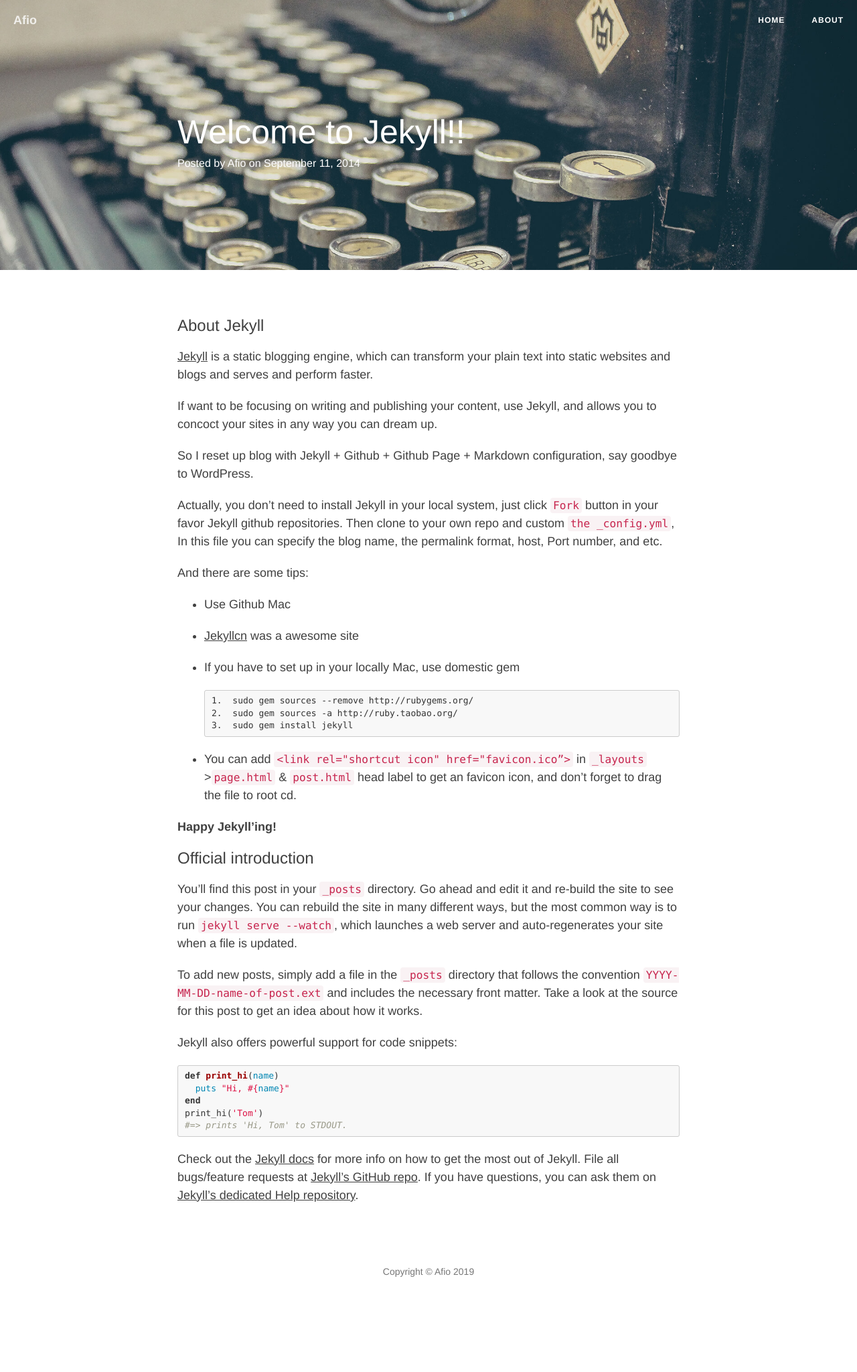
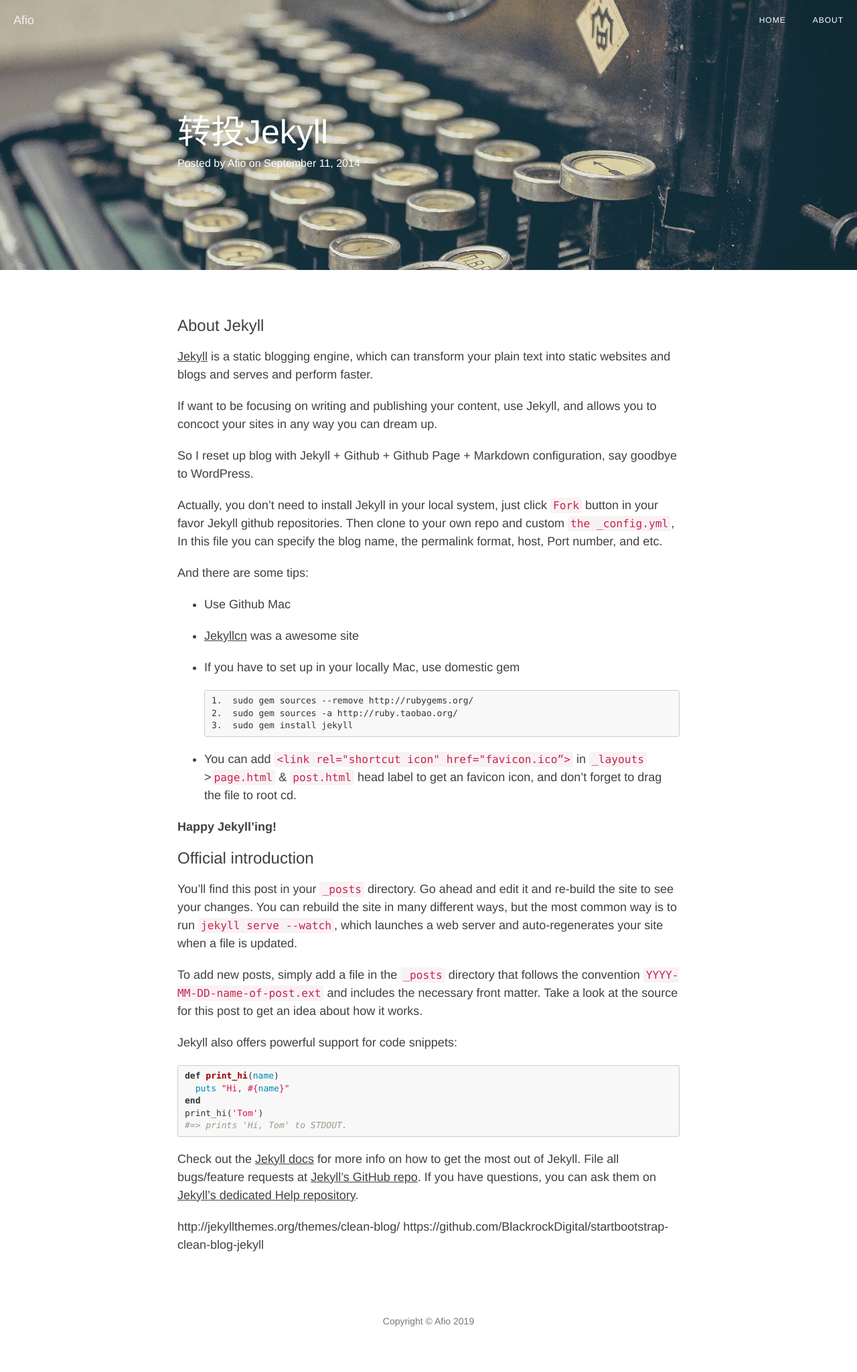
Before and after one commit to Afio/afio.github.io, a Jekyll site: the page built from _posts/2014-09-11-welcome-to-jekyll.markdown, in a window 1280 px wide. Shown: the whole page at 67% size. Built offline with Jekyll 4.4.1, drawn with Linux system fonts in a browser that asks for light colours; nearby versions of some CDN libraries; before the commit the page ends 1974 px from its top, so only the background shows below that.

Commit message:
css modify

```diff
--- a/_posts/2014-09-11-welcome-to-jekyll.markdown
+++ b/_posts/2014-09-11-welcome-to-jekyll.markdown
@@ -1,11 +1,11 @@
 ---
 layout: post
-title:  "Welcome to Jekyll!!"
+title:  "转投Jekyll"
 date:   2014-09-11 16:58:41
 categories: jekyll update
 header-img: "img/post-bg-01-jekyll.jpeg"
 ---
-<div style='margin:0 auto;width:0px;height:0px;overflow:hidden;'><img src="https://xqimg.imedao.com/16bbff5c1d3553fc06cb1d09.png" width='500'></div>
+<div style='margin:0 auto;width:0px;height:0px;overflow:hidden;'><img src="https://xqimg.imedao.com/16bc009f9115d3fc9c9f8813.png" width='500'></div>
 <h3>About Jekyll</h3>
 
 <a href="http://jekyllrb.com/" target="_blank">Jekyll</a> is a static blogging engine, which can transform your plain text into static websites and blogs and serves and perform faster.
@@ -55,3 +55,6 @@ Check out the [Jekyll docs][jekyll] for more info on how to get the most out of
 [jekyll]:      http://jekyllrb.com
 [jekyll-gh]:   https://github.com/jekyll/jekyll
 [jekyll-help]: https://github.com/jekyll/jekyll-help
+
+http://jekyllthemes.org/themes/clean-blog/
+https://github.com/BlackrockDigital/startbootstrap-clean-blog-jekyll
--- a/css/clean-blog.css
+++ b/css/clean-blog.css
@@ -17,7 +17,7 @@ h4,
 h5,
 h6 {
   font-family:  'Helvetica Neue', 'Hiragino Sans GB', Helvetica, 'Microsoft YaHei', 'WenQuanYi Micro Hei', Arial, sans-serif;
-  font-weight: 500;
+  font-weight: 400;
 }
 a {
   color: #404040;
@@ -50,12 +50,12 @@ hr.small {
   font-family: 'Helvetica Neue', 'Hiragino Sans GB', Helvetica, 'Microsoft YaHei', 'WenQuanYi Micro Hei', Arial, sans-serif;
 }
 .navbar-custom .navbar-brand {
-  font-weight: 800;
+  font-weight: 400;
 }
 .navbar-custom .nav li a {
   text-transform: uppercase;
   font-size: 12px;
-  font-weight: 800;
+  font-weight: 400;
   letter-spacing: 1px;
 }
 @media only screen and (min-width: 768px) {
@@ -157,7 +157,7 @@ hr.small {
 .intro-header .site-heading h1,
 .intro-header .page-heading h1 {
   margin-top: 0;
-  font-size: 50px;
+  font-size: 40px;
 }
 .intro-header .site-heading .subheading,
 .intro-header .page-heading .subheading {
@@ -214,7 +214,7 @@ hr.small {
   color: #bf6766;
 }
 .post-preview > a > .post-title {
-  font-size: 30px;
+  font-size: 20px;
   margin-top: 30px;
   margin-bottom: 10px;
 }
```
Also changed, not shown: css/bootstrap.min.css, img/about-bg.jpg (deleted), img/contact-bg.jpg (deleted), img/post-bg-ingress-tour.jpg, 2 other files.
